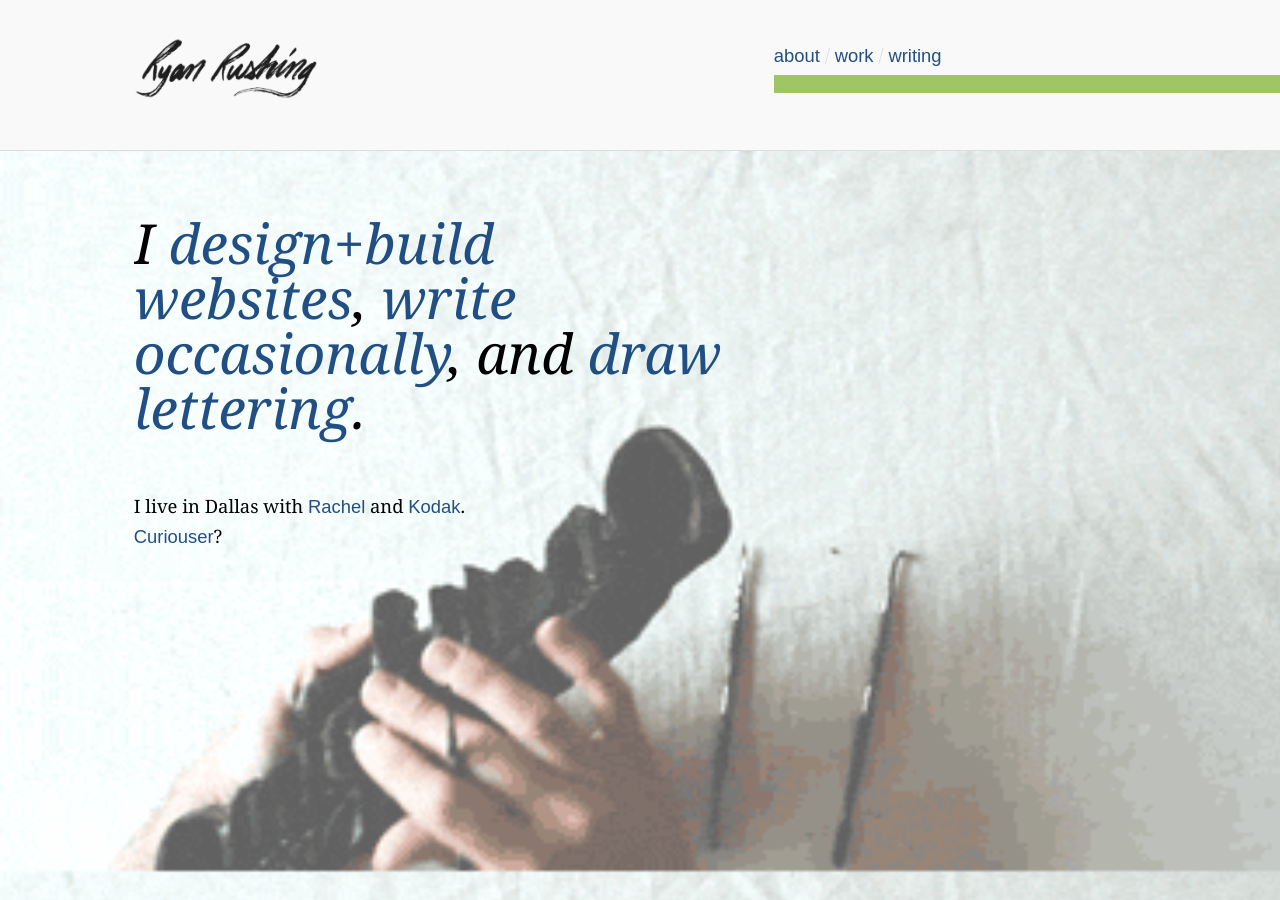
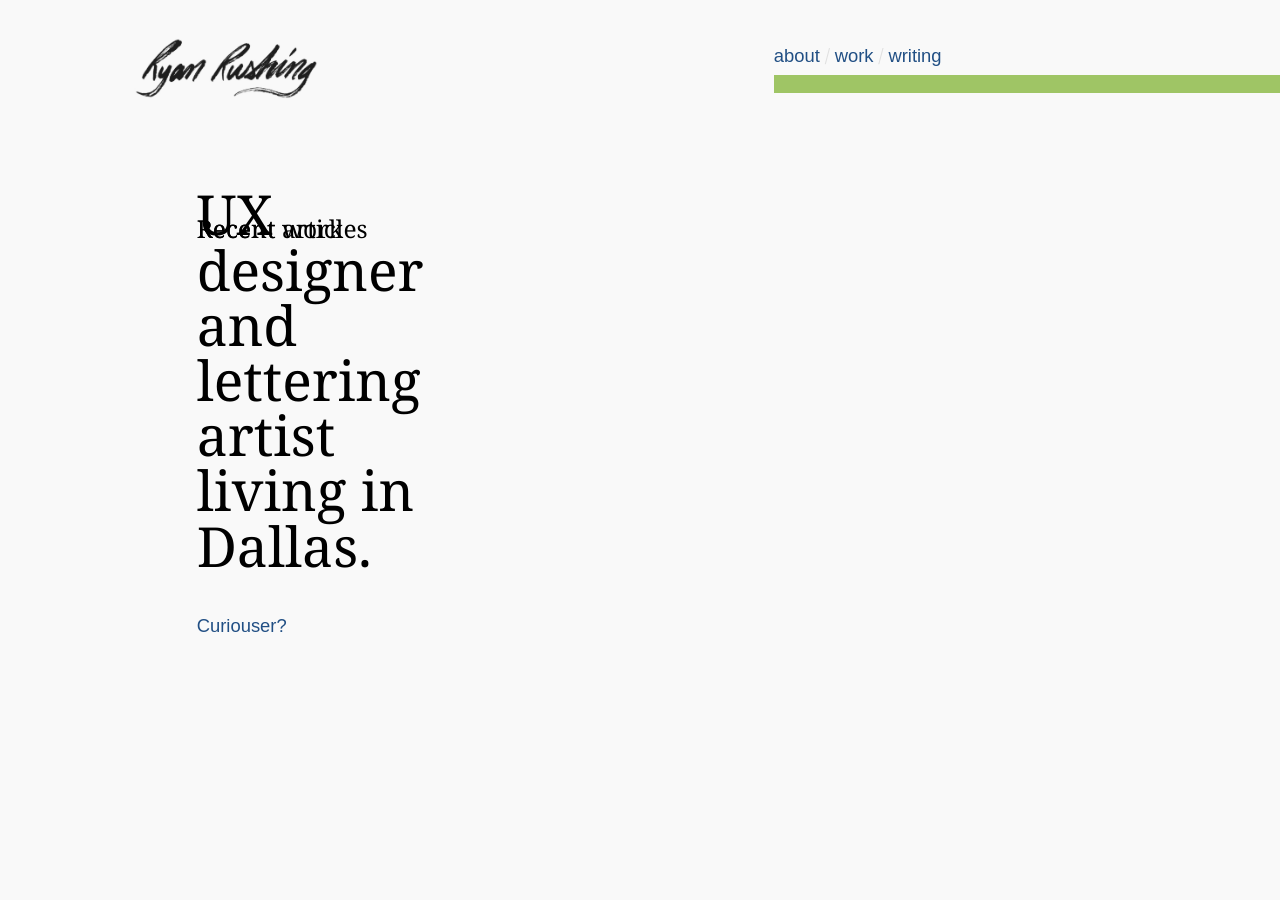
Before and after one commit to WriteEditor/ryan-rushing, a Jekyll site: the page built from index.html, in a window 1280 px wide. Built offline with Jekyll 4.4.1, drawn with Linux system fonts in a browser that asks for light colours; nearby versions of some CDN libraries.

Commit message:
foundational homepage medications

```diff
--- a/assets/_scss/_base.scss
+++ b/assets/_scss/_base.scss
@@ -10,7 +10,6 @@
     position: relative;
     font-family: $serif;
     border-top: 1em solid $accentColor;
-    margin-bottom: 25%;
     float: left;
 
     @media(min-width:501px){
--- a/assets/_scss/_typography.scss
+++ b/assets/_scss/_typography.scss
@@ -1,12 +1,10 @@
 .homepage{
     h1{
         font-weight: 400;
-        font-size: 2em;
+        font-size: 1.5em;
         line-height: $baseline/2;
         margin-left: 0;
-        margin-bottom: 1em;
         margin-top: 0;
-        font-style: italic;
 
         a{
             font-family: $serif;
--- a/index.html
+++ b/index.html
@@ -3,10 +3,17 @@
 ---
 
 <article class="fade-2">
-	<h1>
-		I <a href="/work/">design+build websites</a>, <a href="/writing/">write occasionally</a>, and <a href="/work/independent/">draw lettering</a>.
-	</h1>
-	<p>
-		I live in Dallas with <a href="http://rachelrushing.com">Rachel</a> and <a href="https://secure.flickr.com/photos/ryanrushing/sets/72157634473776631/">Kodak</a>. <br><a href="/about/">Curiouser</a>?
-	</p>
+	<section>
+		<h1>UX designer and lettering artist living in Dallas.</h1>
+		<p><a href="/about/">Curiouser?</a></p>
+	</section>
+
+	<section>
+		<h2>Recent work</h2>
+	</section>
+
+	<section>
+		<h2>Recent articles</h2>
+	</section>
+
 </article>
```
Also changed, not shown: assets/_scss/_layout.scss (+1 -6 lines), assets/css/piechart.css.
